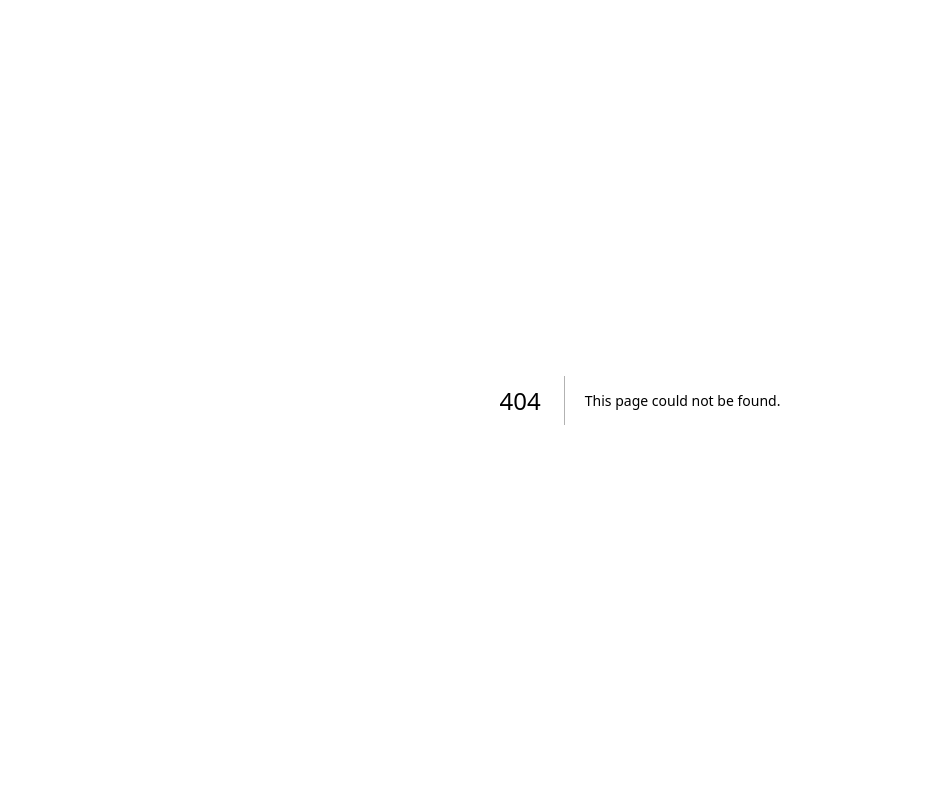
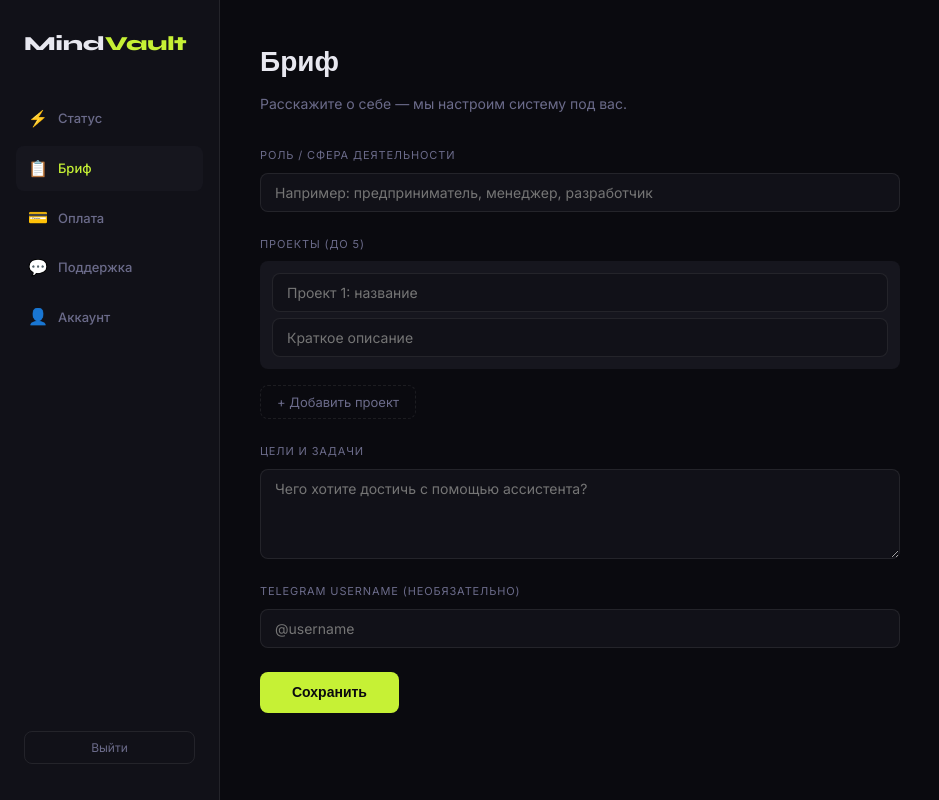
Before and after one commit to kislyakovma/mindvault-console, a Next.js app in the folder apps/web/: page /app/brief in a window 1280 px wide. Before the commit this address had no page. Shown: the whole page, without its empty margins (0-939 px from the left). Built offline with nearby package versions, Linux system fonts and the light colour scheme.

Commit message:
feat: add brief, billing, support, account pages

```diff
--- /dev/null
+++ b/apps/web/src/app/app/brief/brief.module.css
@@ -0,0 +1,24 @@
+.page { max-width: 640px; }
+.title { font-family: var(--font-display); font-weight: 700; font-size: 28px; margin-bottom: 8px; }
+.sub { color: var(--muted); margin-bottom: 32px; }
+.section { margin-bottom: 24px; display: flex; flex-direction: column; gap: 8px; }
+.label { font-size: 11px; text-transform: uppercase; letter-spacing: 0.08em; color: var(--muted); }
+.input {
+  background: var(--surface);
+  border: 1px solid var(--border);
+  border-radius: var(--radius);
+  padding: 10px 14px;
+  color: var(--text);
+  font-size: 14px;
+  outline: none;
+  transition: border-color 0.2s;
+  width: 100%;
+}
+.input:focus { border-color: var(--lime); }
+.textarea { extend: .input; resize: vertical; width: 100%; background: var(--surface); border: 1px solid var(--border); border-radius: var(--radius); padding: 10px 14px; color: var(--text); font-size: 14px; outline: none; transition: border-color 0.2s; }
+.textarea:focus { border-color: var(--lime); }
+.project { display: flex; flex-direction: column; gap: 6px; padding: 12px; background: var(--surface2); border-radius: var(--radius); margin-bottom: 8px; }
+.addBtn { background: transparent; border: 1px dashed var(--border); border-radius: var(--radius); padding: 8px 16px; color: var(--muted); font-size: 13px; cursor: pointer; transition: border-color 0.2s, color 0.2s; align-self: flex-start; }
+.addBtn:hover { border-color: var(--lime); color: var(--lime); }
+.btn { background: var(--lime); color: #0a0a0f; font-family: var(--font-display); font-weight: 700; font-size: 14px; padding: 12px 32px; border: none; border-radius: var(--radius); cursor: pointer; transition: transform 0.2s, box-shadow 0.2s; }
+.btn:hover { transform: translateY(-1px); box-shadow: 0 0 20px var(--lime-glow); }
--- /dev/null
+++ b/apps/web/src/app/app/brief/page.tsx
@@ -0,0 +1,68 @@
+'use client'
+import { useState } from 'react'
+import styles from './brief.module.css'
+
+export default function BriefPage() {
+  const [role, setRole] = useState('')
+  const [goals, setGoals] = useState('')
+  const [tg, setTg] = useState('')
+  const [projects, setProjects] = useState([{ name: '', description: '' }])
+  const [saved, setSaved] = useState(false)
+
+  const addProject = () => {
+    if (projects.length < 5) setProjects([...projects, { name: '', description: '' }])
+  }
+
+  const updateProject = (i: number, field: 'name' | 'description', val: string) => {
+    const p = [...projects]; p[i][field] = val; setProjects(p)
+  }
+
+  async function handleSave() {
+    const token = localStorage.getItem('access_token')
+    await fetch(`${process.env.NEXT_PUBLIC_API_URL}/api/brief`, {
+      method: 'PUT',
+      headers: { 'Content-Type': 'application/json', Authorization: `Bearer ${token}` },
+      body: JSON.stringify({ role, goals, projects, language: 'ru', telegramUsername: tg || null }),
+    })
+    setSaved(true); setTimeout(() => setSaved(false), 2000)
+  }
+
+  return (
+    <div className={styles.page}>
+      <h1 className={styles.title}>Бриф</h1>
+      <p className={styles.sub}>Расскажите о себе — мы настроим систему под вас.</p>
+
+      <div className={styles.section}>
+        <label className={styles.label}>Роль / сфера деятельности</label>
+        <input className={styles.input} value={role} onChange={e => setRole(e.target.value)} placeholder="Например: предприниматель, менеджер, разработчик" />
+      </div>
+
+      <div className={styles.section}>
+        <label className={styles.label}>Проекты (до 5)</label>
+        {projects.map((p, i) => (
+          <div key={i} className={styles.project}>
+            <input className={styles.input} value={p.name} onChange={e => updateProject(i, 'name', e.target.value)} placeholder={`Проект ${i + 1}: название`} />
+            <input className={styles.input} value={p.description} onChange={e => updateProject(i, 'description', e.target.value)} placeholder="Краткое описание" />
+          </div>
+        ))}
+        {projects.length < 5 && (
+          <button className={styles.addBtn} onClick={addProject}>+ Добавить проект</button>
+        )}
+      </div>
+
+      <div className={styles.section}>
+        <label className={styles.label}>Цели и задачи</label>
+        <textarea className={styles.textarea} value={goals} onChange={e => setGoals(e.target.value)} placeholder="Чего хотите достичь с помощью ассистента?" rows={4} />
+      </div>
+
+      <div className={styles.section}>
+        <label className={styles.label}>Telegram username (необязательно)</label>
+        <input className={styles.input} value={tg} onChange={e => setTg(e.target.value)} placeholder="@username" />
+      </div>
+
+      <button className={styles.btn} onClick={handleSave}>
+        {saved ? 'Сохранено ✓' : 'Сохранить'}
+      </button>
+    </div>
+  )
+}
```
Also changed, not shown: apps/web/src/app/app/account/page.tsx (added, +46 -0 lines), apps/web/src/app/app/billing/page.tsx (added, +12 -0 lines), apps/web/src/app/app/support/page.tsx (added, +14 -0 lines).
